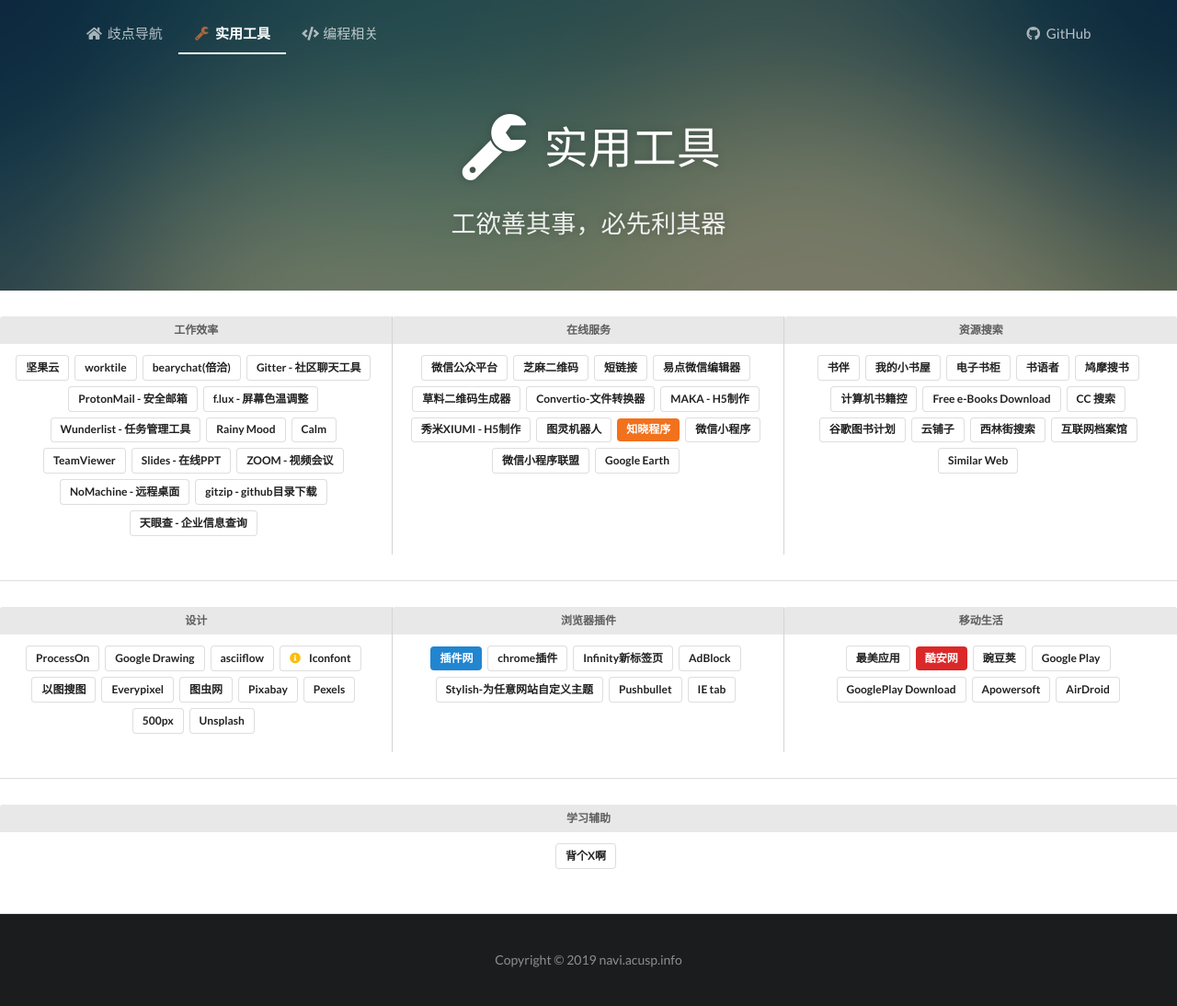
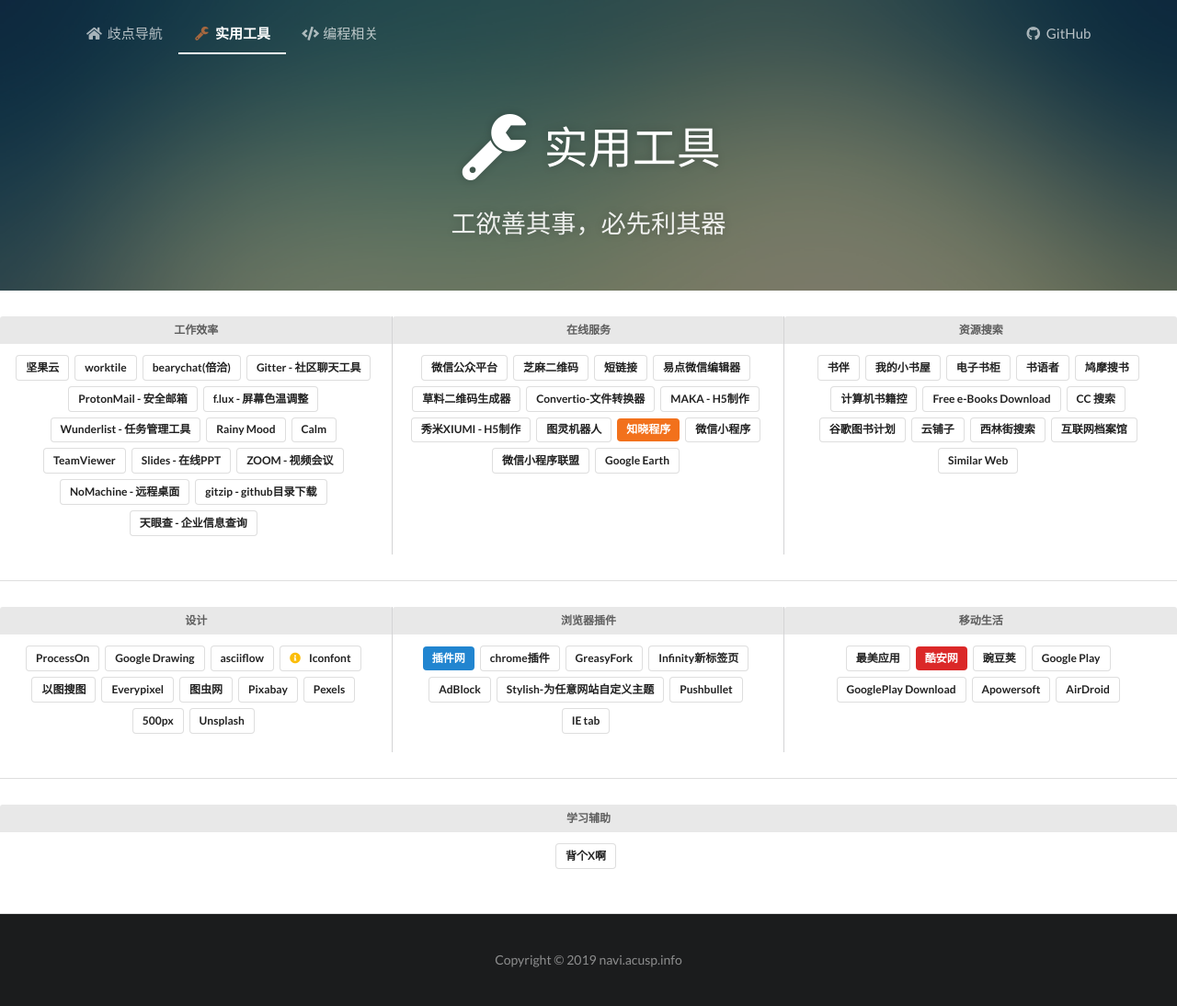
Before and after one commit to acusp/AC-Navi, a Jekyll site: the page built from tool/index.html, in a window 1280 px wide. Shown: the whole page at 92% size. Built offline with Jekyll 4.4.1, drawn with Linux system fonts in a browser that asks for light colours; comment, search, counter and statistics services are not loaded.

Commit message:
Add greasy fork

```diff
--- a/_data/tool_links.yml
+++ b/_data/tool_links.yml
@@ -231,6 +231,10 @@
       style: basic
       url: http://chromecj.com/
 
+    - name: GreasyFork
+      style: basic
+      url: https://greasyfork.org/zh-CN
+
     - name: Infinity新标签页
       style: basic
       url: https://chrome.google.com/webstore/detail/infinity-new-tab/dbfmnekepjoapopniengjbcpnbljalfg?hl=zh-CN
```
